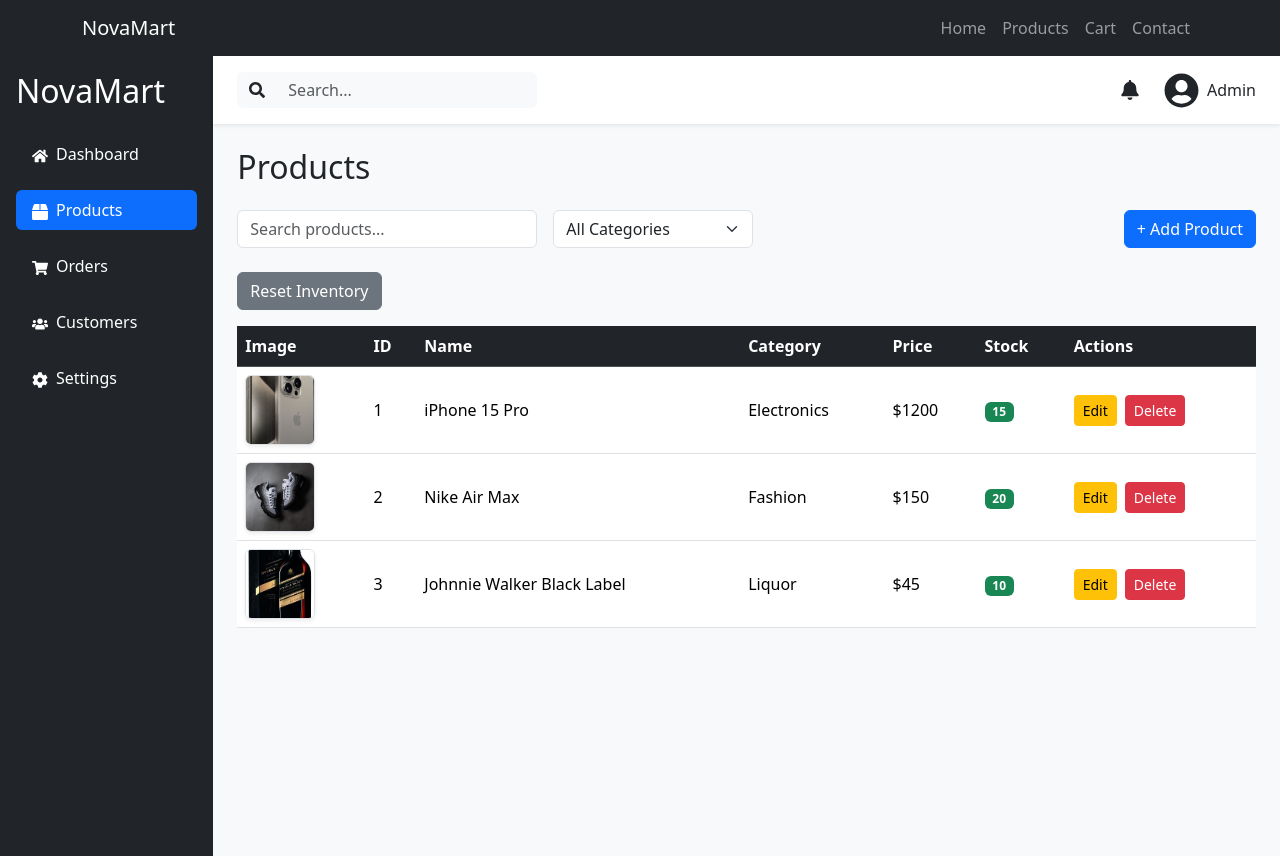
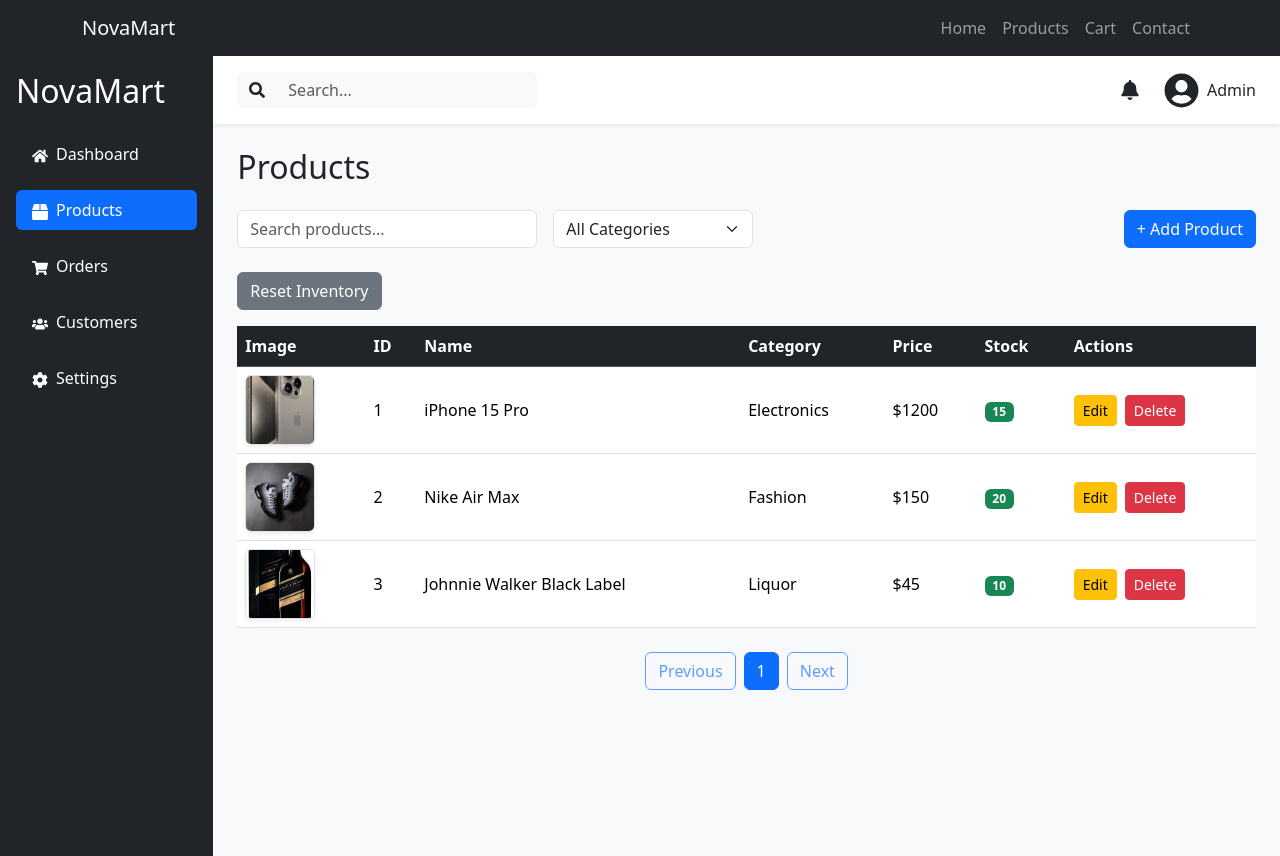
Before and after one commit to samwelmwangi106-eng/novamart, a React (Vite) app: page /products in a window 1280 px wide. Built offline with nearby package versions, Linux system fonts and the light colour scheme.

Commit message:
Added pagination function

```diff
--- /dev/null
+++ b/src/Components/Pagination.jsx
@@ -0,0 +1,46 @@
+function Pagination({
+  currentPage,
+  totalPages,
+  onPageChange,
+}) {
+  return (
+    <div className="d-flex justify-content-center mt-4 gap-2">
+
+      <button
+        className="btn btn-outline-primary"
+        disabled={currentPage === 1}
+        onClick={() => onPageChange(currentPage - 1)}
+      >
+        Previous
+      </button>
+
+      {Array.from(
+        { length: totalPages },
+        (_, index) => (
+          <button
+            key={index}
+            className={
+              currentPage === index + 1
+                ? "btn btn-primary"
+                : "btn btn-outline-primary"
+            }
+            onClick={() => onPageChange(index + 1)}
+          >
+            {index + 1}
+          </button>
+        )
+      )}
+
+      <button
+        className="btn btn-outline-primary"
+        disabled={currentPage === totalPages}
+        onClick={() => onPageChange(currentPage + 1)}
+      >
+        Next
+      </button>
+
+    </div>
+  );
+}
+
+export default Pagination;
--- a/src/Pages/Products.jsx
+++ b/src/Pages/Products.jsx
@@ -7,6 +7,7 @@ import ProductTable from "../Components/ProductTable";
 import AddProductForm from "../Components/AddProductForm";
 import Modal from "../Components/Modal";
 import AlertMessage from "../Components/AlertMessage";
+import Pagination from "../Components/Pagination";
 
 function Products() {
   // ----------------------------
@@ -28,7 +29,6 @@ function Products() {
 
   const [editingProduct, setEditingProduct] = useState(null);
 
-  // We'll use this in the next phase (Delete Confirmation Modal)
   const [productToDelete, setProductToDelete] = useState(null);
 
   const [alert, setAlert] = useState({
@@ -36,13 +36,28 @@ function Products() {
     message: "",
   });
 
+  const [currentPage, setCurrentPage] = useState(1);
+
+  const productsPerPage = 5;
+
   // ----------------------------
-  // Save to Local Storage
+  // Local Storage
   // ----------------------------
 
   useEffect(() => {
-    localStorage.setItem("products", JSON.stringify(products));
+    localStorage.setItem(
+      "products",
+      JSON.stringify(products)
+    );
   }, [products]);
+
+  // ----------------------------
+  // Reset page when searching
+  // ----------------------------
+
+  useEffect(() => {
+    setCurrentPage(1);
+  }, [search, category]);
 
   // ----------------------------
   // Alert Helper
@@ -71,7 +86,10 @@ function Products() {
 
     setProducts(productsData);
 
-    showAlert("info", "Inventory has been reset.");
+    showAlert(
+      "info",
+      "Inventory has been reset."
+    );
   }
 
   // ----------------------------
@@ -93,41 +111,57 @@ function Products() {
     setShowModal(true);
   }
 
+  function openDeleteModal(product) {
+    setProductToDelete(product);
+  }
+
   // ----------------------------
-  // Add / Edit Product
+  // Save Product
   // ----------------------------
 
   function saveProduct(productData) {
-    // Editing existing product
+    // Edit Product
     if (productData.id) {
-      const updatedProducts = products.map((product) =>
+      const updatedProducts = products.map(
+        (product) =>
           product.id === productData.id
-          ? { ...product, ...productData }
+            ? {
+                ...product,
+                ...productData,
+              }
             : product
       );
 
       setProducts(updatedProducts);
 
-      showAlert("success", "Product updated successfully.");
+      showAlert(
+        "success",
+        "Product updated successfully."
+      );
 
       closeModal();
 
       return;
     }
 
-    // Duplicate product
+    // Duplicate Product
     const existingProduct = products.find(
       (product) =>
-        product.name.toLowerCase() === productData.name.toLowerCase() &&
-        product.category === productData.category
+        product.name.toLowerCase() ===
+          productData.name.toLowerCase() &&
+        product.category ===
+          productData.category
     );
 
     if (existingProduct) {
-      const updatedProducts = products.map((product) =>
+      const updatedProducts = products.map(
+        (product) =>
           product.id === existingProduct.id
             ? {
                 ...product,
-              stock: product.stock + productData.stock,
+                stock:
+                  product.stock +
+                  productData.stock,
               }
             : product
       );
@@ -136,7 +170,7 @@ function Products() {
 
       showAlert(
         "warning",
-        "Product already exists. Stock updated successfully."
+        "Product already exists. Stock updated."
       );
 
       closeModal();
@@ -144,17 +178,26 @@ function Products() {
       return;
     }
 
-    // Add new product
-    const lastProduct = products[products.length - 1];
+    // Add New Product
+    const lastProduct =
+      products[products.length - 1];
 
     const newProduct = {
       ...productData,
-      id: lastProduct ? lastProduct.id + 1 : 1,
+      id: lastProduct
+        ? lastProduct.id + 1
+        : 1,
     };
 
-    setProducts([...products, newProduct]);
+    setProducts([
+      ...products,
+      newProduct,
+    ]);
 
-    showAlert("success", "Product added successfully.");
+    showAlert(
+      "success",
+      "Product added successfully."
+    );
 
     closeModal();
   }
@@ -163,32 +206,86 @@ function Products() {
   // Delete Product
   // ----------------------------
 
-  function openDeleteModal(product) {
-  setProductToDelete(product);
-}
-
   function confirmDelete() {
     if (!productToDelete) return;
 
-  const updatedProducts = products.filter(
-    (product) => product.id !== productToDelete.id
+    const updatedProducts =
+      products.filter(
+        (product) =>
+          product.id !==
+          productToDelete.id
       );
 
     setProducts(updatedProducts);
 
-  showAlert("danger", "Product deleted successfully.");
+    showAlert(
+      "danger",
+      "Product deleted successfully."
+    );
 
     setProductToDelete(null);
   }
 
   // ----------------------------
-  // UI
+  // Search + Category Filter
   // ----------------------------
 
+  const filteredProducts =
+    products.filter((product) => {
+      const matchesSearch =
+        product.name
+          .toLowerCase()
+          .includes(
+            search.toLowerCase()
+          );
+
+      const matchesCategory =
+        category ===
+          "All Categories" ||
+        product.category ===
+          category;
+
+      return (
+        matchesSearch &&
+        matchesCategory
+      );
+    });
+
+  // ----------------------------
+  // Pagination
+  // ----------------------------
+
+  const totalPages = Math.max(
+    1,
+    Math.ceil(
+      filteredProducts.length /
+        productsPerPage
+    )
+  );
+
+  useEffect(() => {
+    if (currentPage > totalPages) {
+      setCurrentPage(totalPages);
+    }
+  }, [currentPage, totalPages]);
+
+  const indexOfLastProduct =
+    currentPage * productsPerPage;
+
+  const indexOfFirstProduct =
+    indexOfLastProduct -
+    productsPerPage;
+
+  const currentProducts =
+    filteredProducts.slice(
+      indexOfFirstProduct,
+      indexOfLastProduct
+    );
       return (
     <AdminLayout>
       <h2 className="mb-4">Products</h2>
 
+      {/* Alert */}
       <AlertMessage
         type={alert.type}
         message={alert.message}
@@ -200,6 +297,7 @@ function confirmDelete() {
         }
       />
 
+      {/* Toolbar */}
       <ProductToolbar
         search={search}
         setSearch={setSearch}
@@ -208,6 +306,7 @@ function confirmDelete() {
         openModal={openAddModal}
       />
 
+      {/* Reset Button */}
       <button
         className="btn btn-secondary mb-3"
         onClick={resetProducts}
@@ -215,9 +314,14 @@ function confirmDelete() {
         Reset Inventory
       </button>
 
+      {/* Add / Edit Product Modal */}
       {showModal && (
         <Modal
-          title={editingProduct ? "Edit Product" : "Add Product"}
+          title={
+            editingProduct
+              ? "Edit Product"
+              : "Add Product"
+          }
           onClose={closeModal}
         >
           <AddProductForm
@@ -228,20 +332,29 @@ function confirmDelete() {
         </Modal>
       )}
 
+      {/* Delete Confirmation Modal */}
       {productToDelete && (
         <Modal
           title="Delete Product"
-    onClose={() => setProductToDelete(null)}
+          onClose={() =>
+            setProductToDelete(null)
+          }
         >
           <p>
             Are you sure you want to delete
-      <strong> {productToDelete.name}</strong>?
+            <strong>
+              {" "}
+              {productToDelete.name}
+            </strong>
+            ?
           </p>
 
           <div className="d-flex justify-content-end gap-2">
             <button
               className="btn btn-secondary"
-        onClick={() => setProductToDelete(null)}
+              onClick={() =>
+                setProductToDelete(null)
+              }
             >
               Cancel
             </button>
@@ -256,13 +369,20 @@ function confirmDelete() {
         </Modal>
       )}
 
-
+      {/* Products Table */}
       <ProductTable
-        products={products}
+        products={currentProducts}
         search={search}
         category={category}
         onEdit={openEditModal}
         onDelete={openDeleteModal}
+      />
+
+      {/* Pagination */}
+      <Pagination
+        currentPage={currentPage}
+        totalPages={totalPages}
+        onPageChange={setCurrentPage}
       />
     </AdminLayout>
   );
```
Lines whose indentation alone changed are shown as unchanged.
